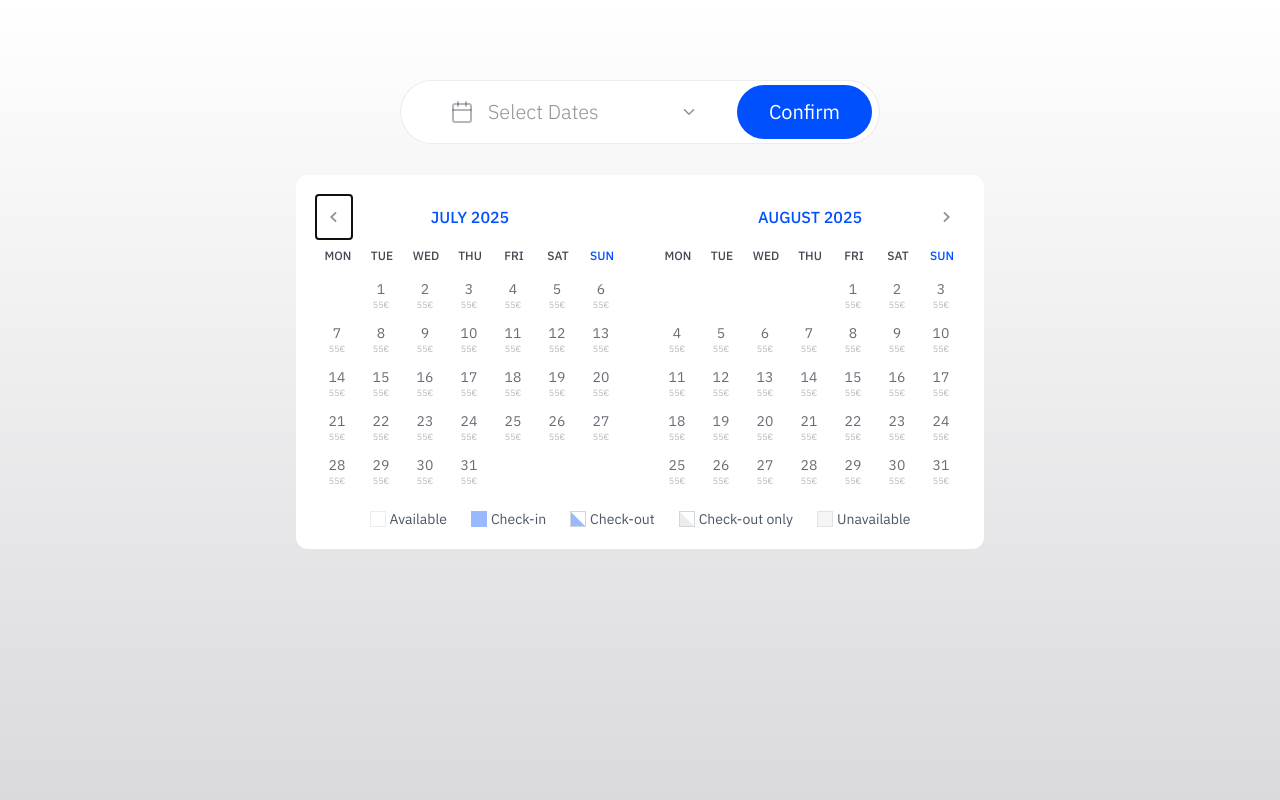
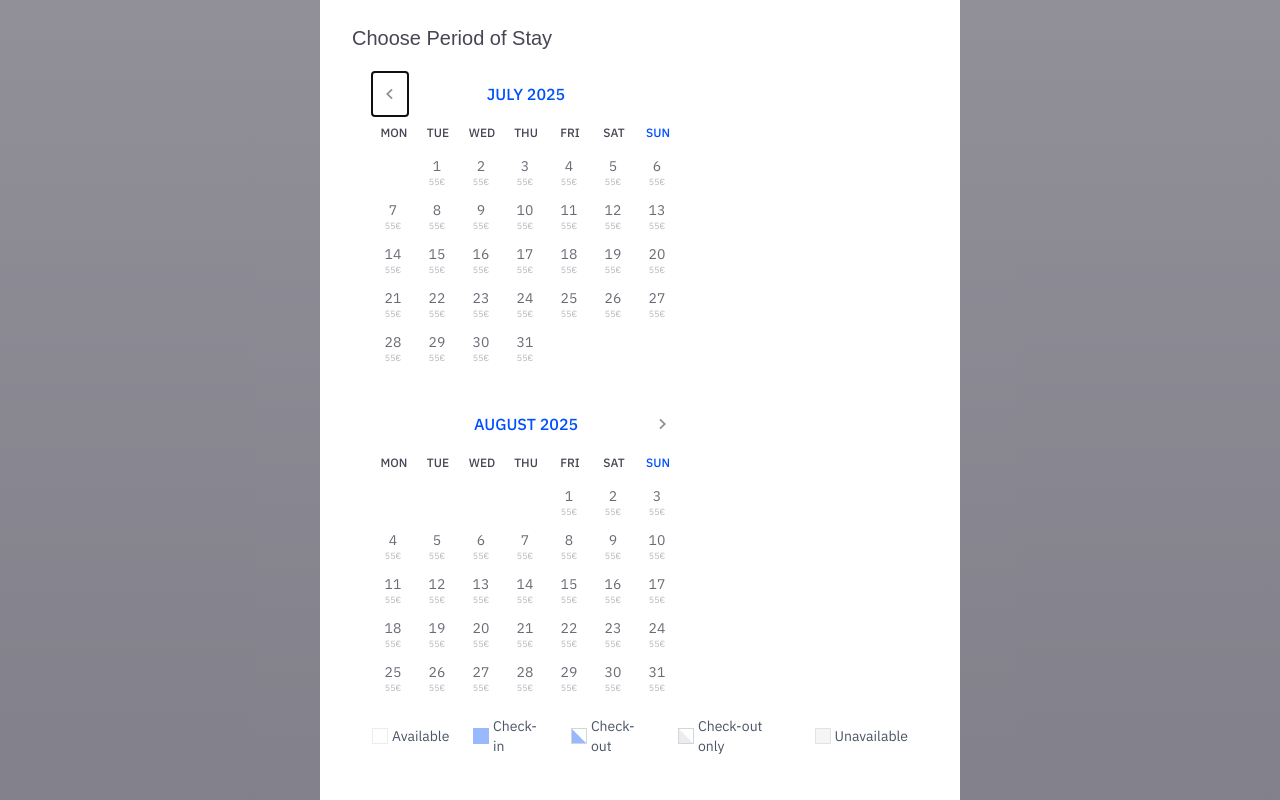
Before and after one commit to vjeran-zivkovic007/date-range-calendar, a Next.js app: page / in a window 1280 px wide. Both pictures are taken after a click on the element "Select Dates". Built offline with nearby package versions, Linux system fonts and the light colour scheme.

Commit message:
Add option to display Calendar inside modal WIP

```diff
--- a/app/globals.css
+++ b/app/globals.css
@@ -51,6 +51,43 @@ body {
   --color-white-20: #FFFFFF33;
   --color-white-10: #FFFFFF1A;
   --color-white-5: #FFFFFF0D;
+
+  --animate-dialog-overlay: overlayShow 1s cubic-bezier(0.16, 1, 0.3, 1);
+  --animate-popover-content: scaleIn 0.2s ease-out;
+
+  @keyframes overlayShow {
+    from {
+      opacity: 0;
+    }
+
+    to {
+      opacity: 1;
+    }
+  }
+
+  @keyframes contentShow {
+    from {
+      opacity: 0;
+      transform: translate(-50%, -48%) scale(0.96);
+    }
+
+    to {
+      opacity: 1;
+      transform: translate(-50%, -50%) scale(1);
+    }
+  }
+
+  @keyframes scaleIn {
+    from {
+      opacity: 0;
+      transform: scale(0);
+    }
+
+    to {
+      opacity: 1;
+      transform: scale(1);
+    }
+  }
 }
 
 @layer utilities {
@@ -89,20 +126,3 @@ body {
   border-bottom: 44px solid var(--color-primary-40);
   border-right: 44px solid transparent;
 }
-
-.PopoverContent {
-  transform-origin: var(--radix-popover-content-transform-origin);
-  animation: scaleIn 0.2s ease-out;
-}
-
-@keyframes scaleIn {
-  from {
-    opacity: 0;
-    transform: scale(0);
-  }
-
-  to {
-    opacity: 1;
-    transform: scale(1);
-  }
-}
--- a/app/page.tsx
+++ b/app/page.tsx
@@ -4,7 +4,7 @@ export default function Home() {
   return (
     <div className="font-sans items-center justify-items-center min-h-screen p-8 pb-20 gap-16 sm:p-20 bg-gradient-to-b from-[#FFFFFF] to-[#DADADD]">
       <main className="flex flex-col gap-[32px] row-start-2 items-center sm:items-start">
-        <Calendar />
+        <Calendar variant='modal' />
       </main>
     </div>
   );
--- a/app/ui/calendar/calendar.tsx
+++ b/app/ui/calendar/calendar.tsx
@@ -1,5 +1,6 @@
 "use client";
 
+import "react-day-picker/style.css";
 import {
   DateRange,
   DayButtonProps,
@@ -8,39 +9,83 @@ import {
   getDefaultClassNames,
 } from "react-day-picker";
 import * as Popover from "@radix-ui/react-popover";
+import * as Dialog from "@radix-ui/react-dialog";
+import { ibmPlexSans } from "@/app/lib/fonts";
 import { Footer } from "./components/footer";
-import "react-day-picker/style.css";
 import { Input } from "./components/input";
-import { ibmPlexSans } from "@/app/lib/fonts";
 import { useState } from "react";
 
-export function Calendar({
+type VariantType = 'popup' | 'modal';
+
+export type CalendarProps = {
+  variant: VariantType;
+};
+
+export function Calendar({ variant }: CalendarProps) {
+  const [selected, setSelected] = useState<DateRange | undefined>();
+
+  const renderDayPicker = () => (
+    <DayPickerInternal
+      mode="range"
+      selected={selected}
+      onSelect={setSelected}
+    />
+  );
+
+  if (variant === "popup") {
+    return (
+      <Popover.Root>
+        <Popover.Trigger asChild>
+          <Input dateRange={selected} />
+        </Popover.Trigger>
+        <Popover.Portal>
+          <Popover.Content
+            className="origin-(--radix-popover-content-transform-origin) animate-popover-content"
+            sideOffset={32}
+          >
+            {renderDayPicker()}
+          </Popover.Content>
+        </Popover.Portal>
+      </Popover.Root>
+    );
+  }
+
+  if (variant === "modal") {
+    return (
+      <Dialog.Root>
+        <Dialog.Trigger asChild>
+          <Input dateRange={selected} />
+        </Dialog.Trigger>
+        <Dialog.Portal>
+          <Dialog.Overlay className="fixed inset-0 bg-gray-60 animate-dialog-overlay" />
+          <Dialog.Content className="fixed top-1/2 left-1/2 transform -translate-x-1/2 -translate-y-1/2 p-8 bg-white-100 rounded-md">
+            <Dialog.Title className="text-xl text-gray-100">
+              Choose Period of Stay
+            </Dialog.Title>
+            {renderDayPicker()}
+            {/* <Dialog.Close /> */}
+          </Dialog.Content>
+        </Dialog.Portal>
+      </Dialog.Root>
+    );
+  }
+
+  return null;
+}
+
+function DayPickerInternal({
   className,
   classNames,
   formatters,
   ...props
 }: React.ComponentProps<typeof DayPicker>) {
   const defaultClassNames = getDefaultClassNames();
-  const [selected, setSelected] = useState<DateRange | undefined>();
 
   return (
-    <Popover.Root>
-      <Popover.Trigger asChild>
-        <Input dateRange={selected} />
-      </Popover.Trigger>
-      <Popover.Portal>
-        <Popover.Content className="PopoverContent" sideOffset={32}>
     <DayPicker
-            mode="range"
       numberOfMonths={2}
       navLayout="around"
       weekStartsOn={1}
-            // eslint-disable-next-line @typescript-eslint/ban-ts-comment
-            // @ts-expect-error
-            selected={selected}
-            // eslint-disable-next-line @typescript-eslint/ban-ts-comment
-            // @ts-expect-error
-            onSelect={setSelected}
       className={`${ibmPlexSans.className} text-gray-100 ${className}`}
       classNames={{
         today: "",
@@ -65,9 +110,6 @@ export function Calendar({
       }}
       {...props}
     />
-        </Popover.Content>
-      </Popover.Portal>
-    </Popover.Root>
   );
 
   function Day({ children, className, ...props }: DayProps) {
--- a/package.json
+++ b/package.json
@@ -9,6 +9,7 @@
     "lint": "next lint"
   },
   "dependencies": {
+    "@radix-ui/react-dialog": "^1.1.14",
     "@radix-ui/react-popover": "^1.1.14",
     "clsx": "^2.1.1",
     "next": "15.4.1",
```
Also changed, not shown: 1 other file (tests, documents, lock files or other folders). Lines whose indentation alone changed are shown as unchanged.
